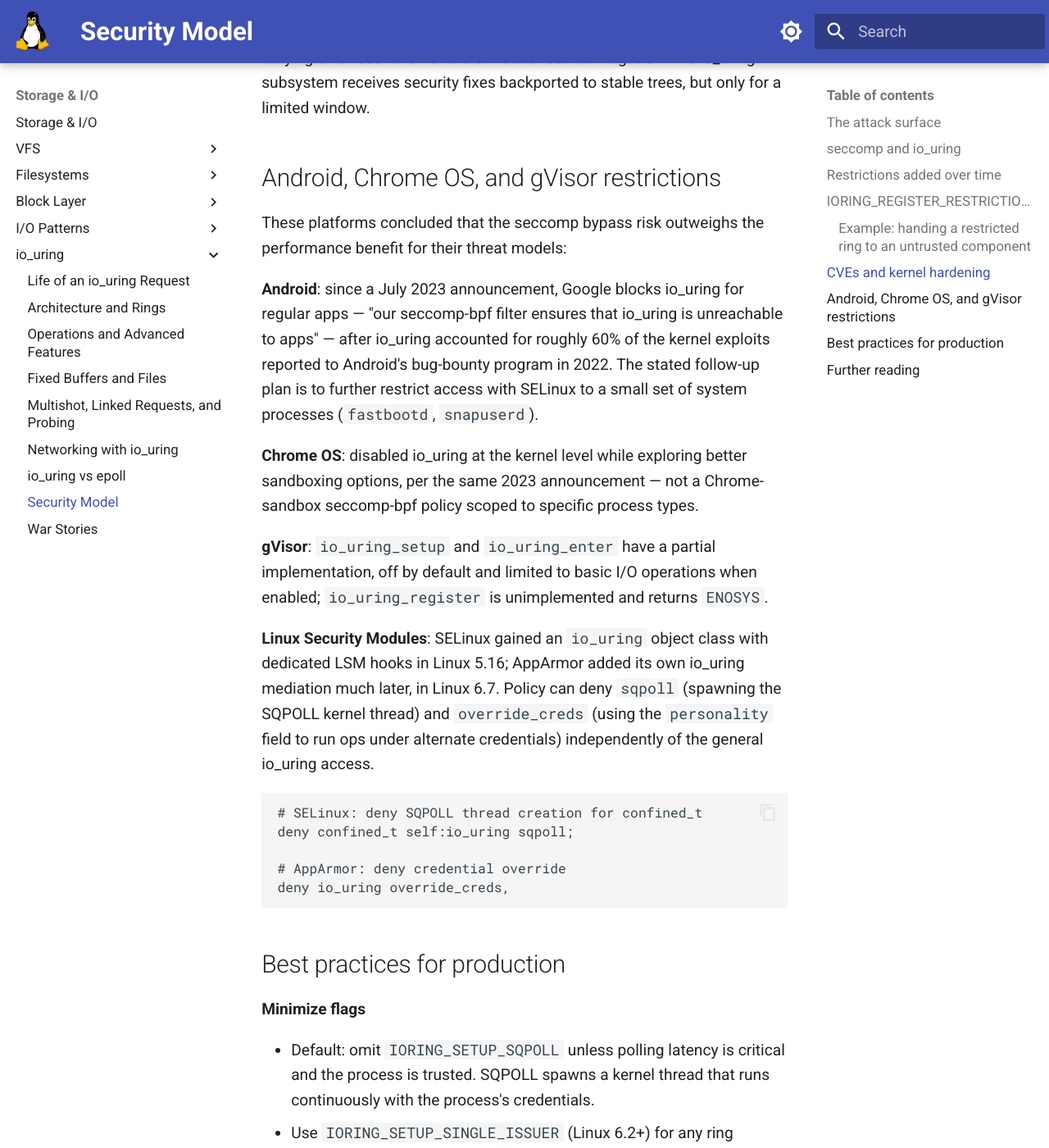
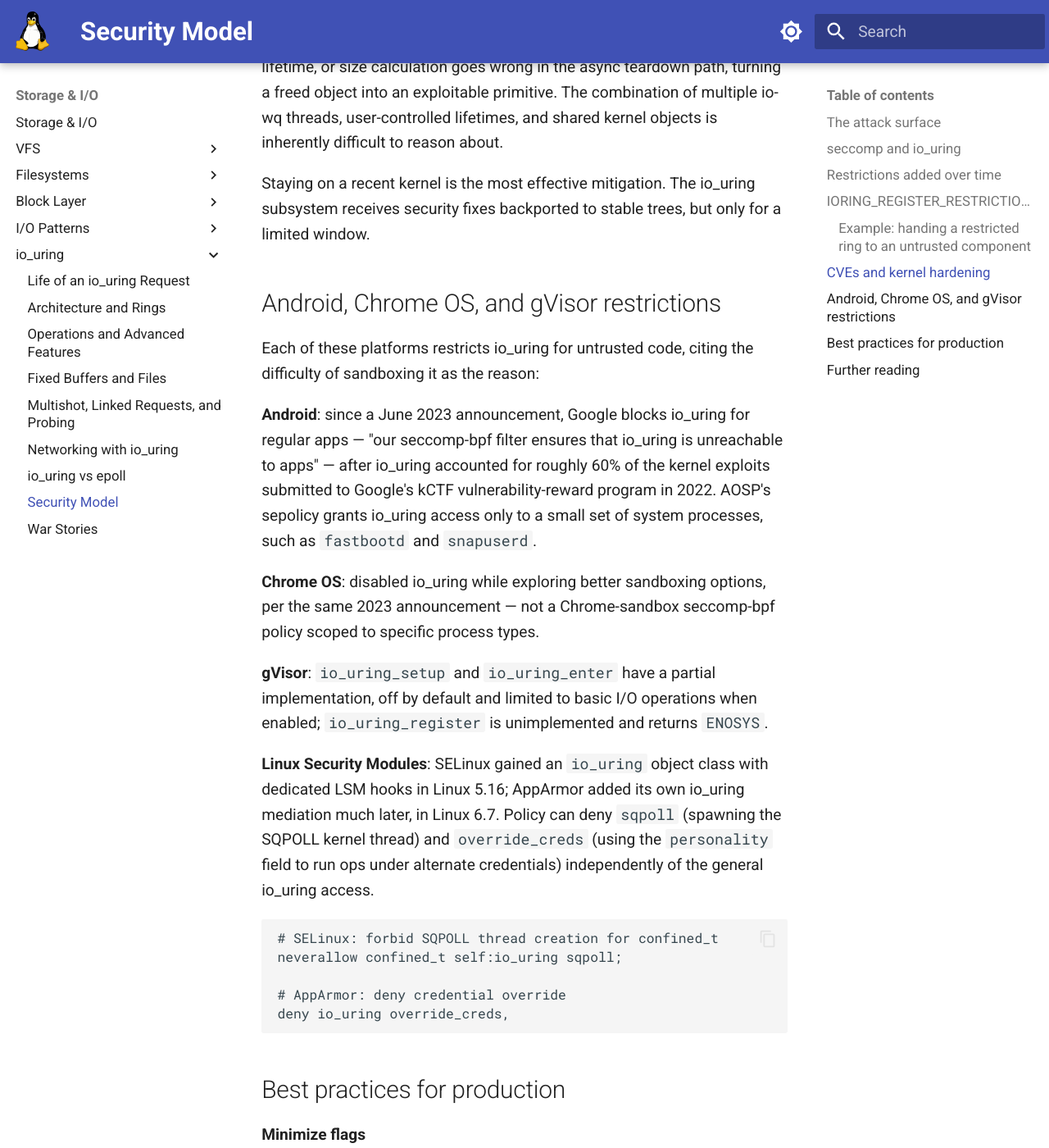
Before and after one commit to laveeshb/linux-kernel-internals, an MkDocs documentation site: the page built from docs/io-uring/security.md, in a window 1280 px wide and 1400 px high, scrolled down 6502 px. Shown: the whole window at 82% size. Built offline with MkDocs 1.6.1 and Material for MkDocs 9.7.7, drawn with Linux system fonts in a browser that asks for light colours; some of the changed text lies outside the part shown.

Commit message:
Fix review-round-2 findings on the io_uring pages
An independent review caught three new errors from the first pass: the
io_uring/ directory split landed in 6.0, not 5.19; multishot poll
(IORING_POLL_ADD_MULTI) shipped in 5.13, with multishot accept following
in 5.19, not both together in 5.19; and the Android paragraph misdated
Google's announcement (June 2023, not July) and mislabeled the 60%
exploit figure as Android's own bug-bounty program rather than the kCTF
VRP it actually refers to.

It also found two inconsistencies the first pass introduced: the Best
Practices section still said IORING_SETUP_SINGLE_ISSUER needs 6.2+ after
the CVE section was corrected to 6.0, and the seccomp-policy summary
still described Android/Chrome OS/gVisor as uniformly disabling
io_uring_setup "in their seccomp policies" after the corrected section
above it says otherwise for two of the three.

The new paragraph on why LSMs succeeded where seccomp couldn't overstated
its case -- LSM hooks mediate object access, not syscalls, and the
"bespoke object class instead of extending syscall-mediation machinery"
framing asserted a design motive the cited source doesn't make. Reworded
to describe what the hooks actually do.

Also fixed a pre-existing SELinux policy snippet that used AppArmor's
"deny" syntax, which isn't valid SELinux policy language.

````diff
--- a/docs/io-uring/security.md
+++ b/docs/io-uring/security.md
@@ -15,7 +15,7 @@
 
 The io-wq path through `io_uring/io-wq.c` and the core submission machinery in `io_uring/io_uring.c` form a large, complex state machine. Subtle lifetime bugs and type confusions in that state machine have been the source of several privilege-escalation CVEs.
 
-The gap goes deeper than just the io-wq thread pool. seccomp's BPF program runs from a specific hook in the syscall entry path (`secure_computing()`, invoked from arch entry code before a syscall's number and arguments are dispatched) — io-wq worker execution never passes through that entry path at all, so there is no check for it to bypass; the code path the check lives in simply isn't entered. The same gap applies to the submission model itself, independent of io-wq: `io_uring_enter` lets userspace batch an arbitrary number of future operations as opaque binary SQEs into a shared-memory ring, which the kernel then consumes asynchronously. A monitor built around the syscall boundary — seccomp, ptrace, a generic LSM syscall hook — intercepts once per syscall crossing; it has no equivalent point to intercept once per *operation* inside that ring. That is why `IORING_REGISTER_RESTRICTIONS` had to be invented as an io_uring-specific mechanism rather than reusing seccomp, and why SELinux and AppArmor each needed a bespoke `io_uring` object class instead of extending their existing syscall-mediation machinery.
+The gap goes deeper than just the io-wq thread pool. seccomp's BPF program runs from a specific hook in the syscall entry path (`secure_computing()`, invoked from arch entry code before a syscall's number and arguments are dispatched) — io-wq worker execution never passes through that entry path at all, so there is no check for it to bypass; the code path the check lives in simply isn't entered. The same gap applies to the submission model itself, independent of io-wq: `io_uring_enter` lets userspace batch an arbitrary number of future operations as opaque binary SQEs into a shared-memory ring, which the kernel then consumes asynchronously. A monitor built strictly around the syscall boundary — seccomp, ptrace — has no equivalent point to intercept once per *operation* inside that ring, only once per `io_uring_enter` call covering however many operations were batched. LSM hooks are different: they mediate at the point of object access (opening a file, a socket operation), so they still fire for work an io-wq thread performs — which is why SELinux and AppArmor were able to add `io_uring`-specific object classes covering credential sharing (`personality`/`override_creds`) and SQPOLL rather than needing a wholesale redesign. `IORING_REGISTER_RESTRICTIONS` fills a narrower gap: an allowlist a trusted component can apply before handing a ring to untrusted code, independent of whichever LSM (if any) is active.
 
 ## seccomp and io_uring
 
@@ -37,7 +37,7 @@
 
 `IORING_SETUP_SINGLE_ISSUER` (Linux 6.0) restricts submission to the one thread that created the ring, but does not change the seccomp bypass property.
 
-The practical consequence: **seccomp alone is not a sufficient sandbox for processes that have access to an io_uring file descriptor**. Android, Chrome OS, and gVisor all respond to this by disabling `io_uring_setup` outright in their seccomp policies (see below).
+The practical consequence: **seccomp alone is not a sufficient sandbox for processes that have access to an io_uring file descriptor**. Android, Chrome OS, and gVisor each restrict io_uring for untrusted code as a result, though not all by the same mechanism (see below).
 
 ## Restrictions added over time
 
@@ -152,19 +152,19 @@
 
 ## Android, Chrome OS, and gVisor restrictions
 
-These platforms concluded that the seccomp bypass risk outweighs the performance benefit for their threat models:
+Each of these platforms restricts io_uring for untrusted code, citing the difficulty of sandboxing it as the reason:
 
-**Android**: since a July 2023 announcement, Google blocks io_uring for regular apps — "our seccomp-bpf filter ensures that io_uring is unreachable to apps" — after io_uring accounted for roughly 60% of the kernel exploits reported to Android's bug-bounty program in 2022. The stated follow-up plan is to further restrict access with SELinux to a small set of system processes (`fastbootd`, `snapuserd`).
+**Android**: since a June 2023 announcement, Google blocks io_uring for regular apps — "our seccomp-bpf filter ensures that io_uring is unreachable to apps" — after io_uring accounted for roughly 60% of the kernel exploits submitted to Google's kCTF vulnerability-reward program in 2022. AOSP's sepolicy grants io_uring access only to a small set of system processes, such as `fastbootd` and `snapuserd`.
 
-**Chrome OS**: disabled io_uring at the kernel level while exploring better sandboxing options, per the same 2023 announcement — not a Chrome-sandbox seccomp-bpf policy scoped to specific process types.
+**Chrome OS**: disabled io_uring while exploring better sandboxing options, per the same 2023 announcement — not a Chrome-sandbox seccomp-bpf policy scoped to specific process types.
 
 **gVisor**: `io_uring_setup` and `io_uring_enter` have a partial implementation, off by default and limited to basic I/O operations when enabled; `io_uring_register` is unimplemented and returns `ENOSYS`.
 
 **Linux Security Modules**: SELinux gained an `io_uring` object class with dedicated LSM hooks in Linux 5.16; AppArmor added its own io_uring mediation much later, in Linux 6.7. Policy can deny `sqpoll` (spawning the SQPOLL kernel thread) and `override_creds` (using the `personality` field to run ops under alternate credentials) independently of the general io_uring access.
 
 ```
-# SELinux: deny SQPOLL thread creation for confined_t
-deny confined_t self:io_uring sqpoll;
+# SELinux: forbid SQPOLL thread creation for confined_t
+neverallow confined_t self:io_uring sqpoll;
 
 # AppArmor: deny credential override
 deny io_uring override_creds,
@@ -175,7 +175,7 @@
 **Minimize flags**
 
 - Default: omit `IORING_SETUP_SQPOLL` unless polling latency is critical and the process is trusted. SQPOLL spawns a kernel thread that runs continuously with the process's credentials.
-- Use `IORING_SETUP_SINGLE_ISSUER` (Linux 6.2+) for any ring accessed from a single submission thread.
+- Use `IORING_SETUP_SINGLE_ISSUER` (Linux 6.0+) for any ring accessed from a single submission thread.
 - Use `IORING_SETUP_DEFER_TASKRUN` (Linux 6.1+) alongside `IORING_SETUP_SINGLE_ISSUER` to avoid spawning io-wq threads for completion processing.
 
 **Lock down rings in sandboxed contexts**
````
Also changed, not shown: other parts of docs/io-uring/security.md (+1 -1 lines), docs/io-uring/io-uring-vs-epoll.md (+2 -2 lines).
